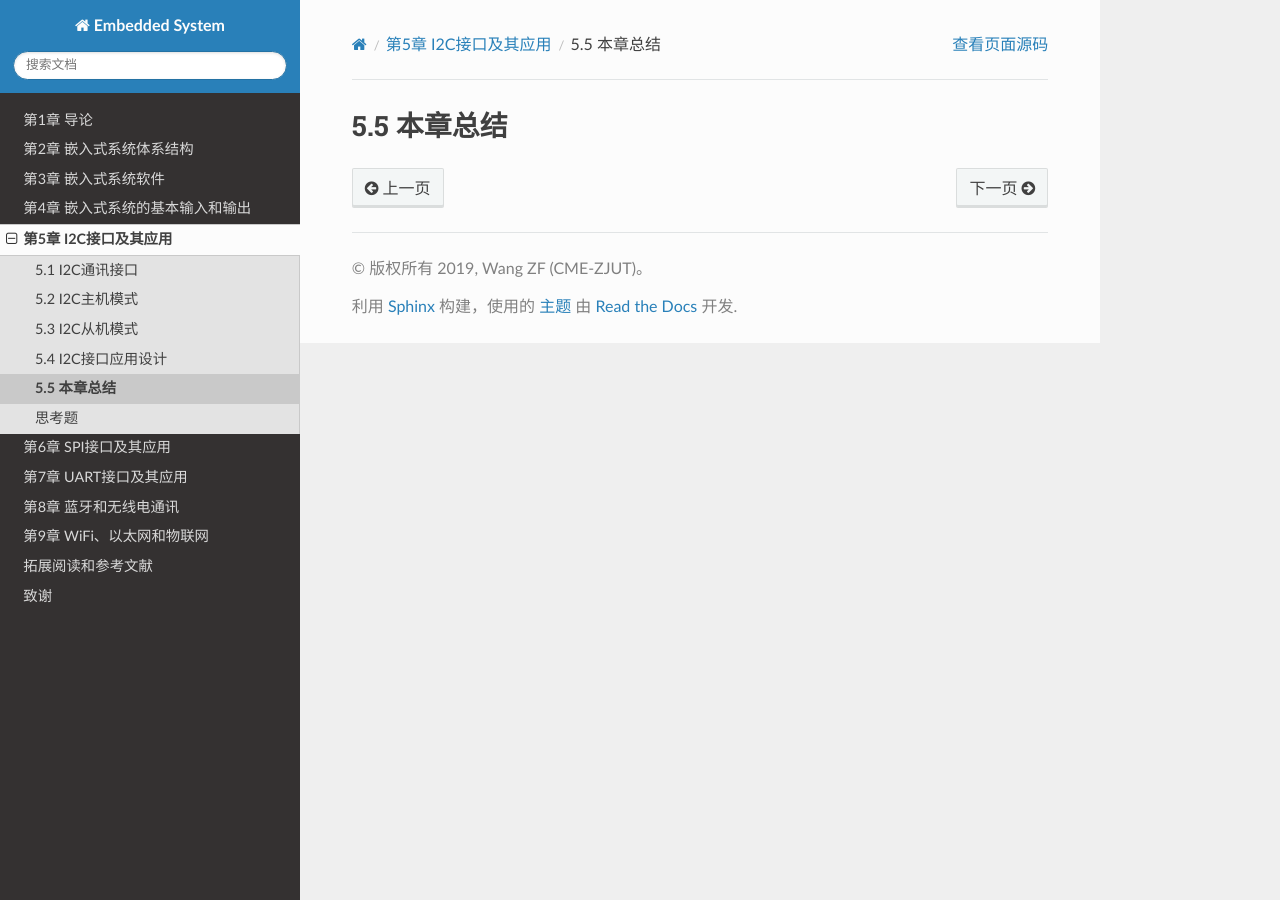
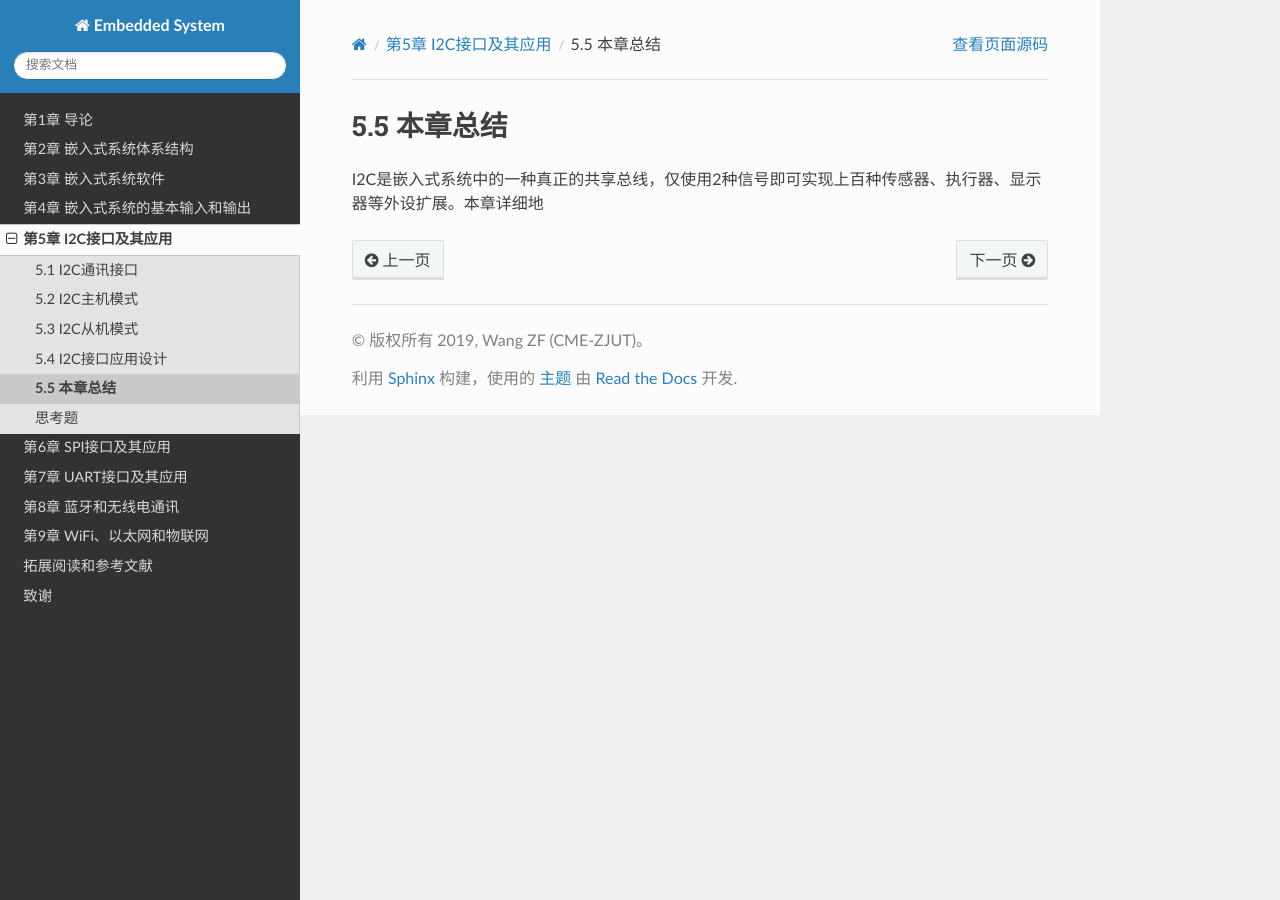
Before and after one commit to BradChan/TheEmbeddedSystem, a Sphinx documentation site: the page built from source/c5_ec_i2c_if/summary.rst, in a window 1280 px wide. Built offline with Sphinx 7.4.7 and the Read the Docs theme 2.0.0, drawn with Linux system fonts in a browser that asks for light colours.

Commit message:
update ch5.5

```diff
--- a/source/c5_ec_i2c_if/i2c_if_application.rst
+++ b/source/c5_ec_i2c_if/i2c_if_application.rst
@@ -60,7 +60,7 @@ MCP23017等，除了I2C接口和供电之外还需要一些特殊连接器与目
 
 -------------------------
 
-本节详细地探讨基于I2C通讯接口的嵌入式系统原型设计方法。
+本节使用知名开源硬件供应商推出的Qwiic/STEMMA QT接口类产品为例，详细地探讨基于I2C通讯接口的嵌入式系统原型设计方法和硬件模型。
 
 在前几节的内容中我们已经了解MCU片上I2C功能单元的主机模式和从机模式及其接口和编程控制，现在你可以花一些时间完善BlueFi开源板上I2C接口传感器的BSP，
 完成这些工作需要参考第5.2节的温湿度传感器(SHT30-DIS)、加速度和陀螺仪传感器(LSM6DS33)的BSP实现，并查阅LSM3MDL和APDS-9960两种传感器的手册，
--- a/source/c5_ec_i2c_if/summary.rst
+++ b/source/c5_ec_i2c_if/summary.rst
@@ -1,3 +1,5 @@
 ===========================
 5.5 本章总结
 ===========================
+
+I2C是嵌入式系统中的一种真正的共享总线，仅使用2种信号即可实现上百种传感器、执行器、显示器等外设扩展。本章详细地
```
